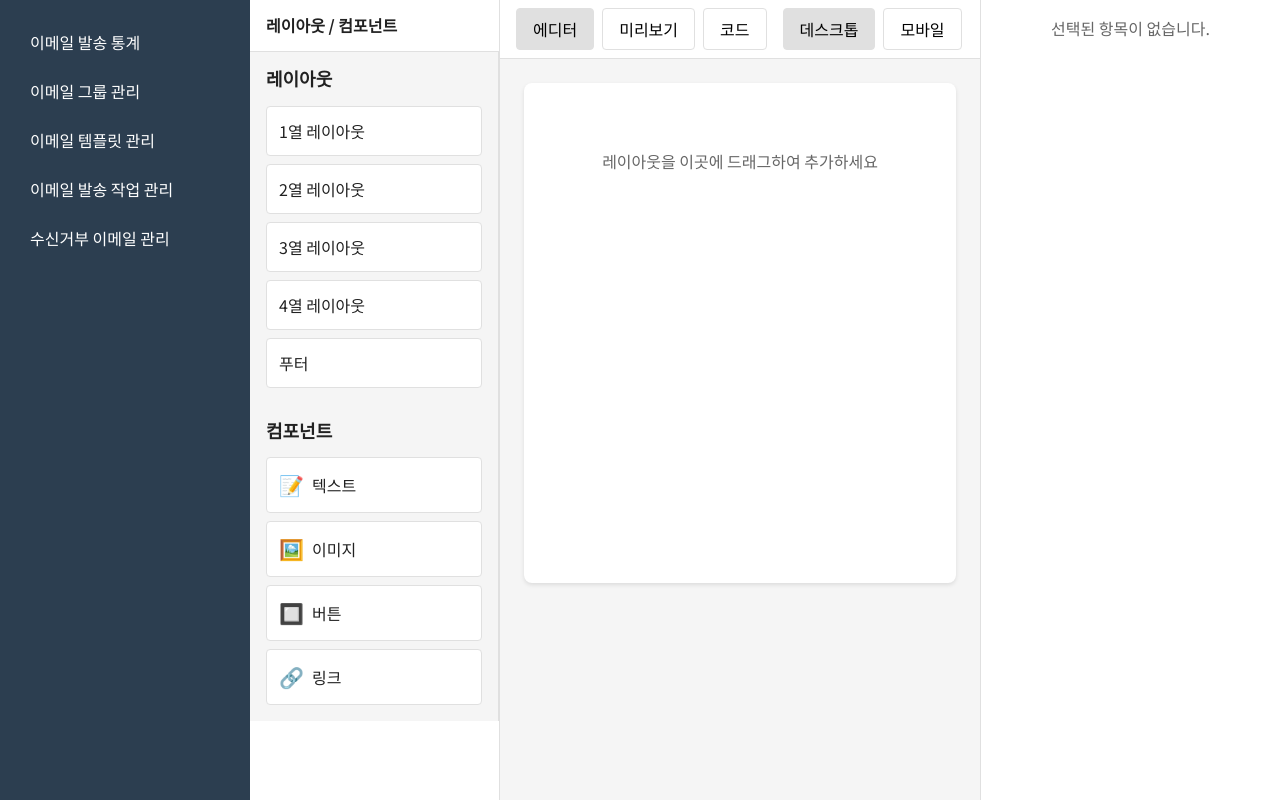
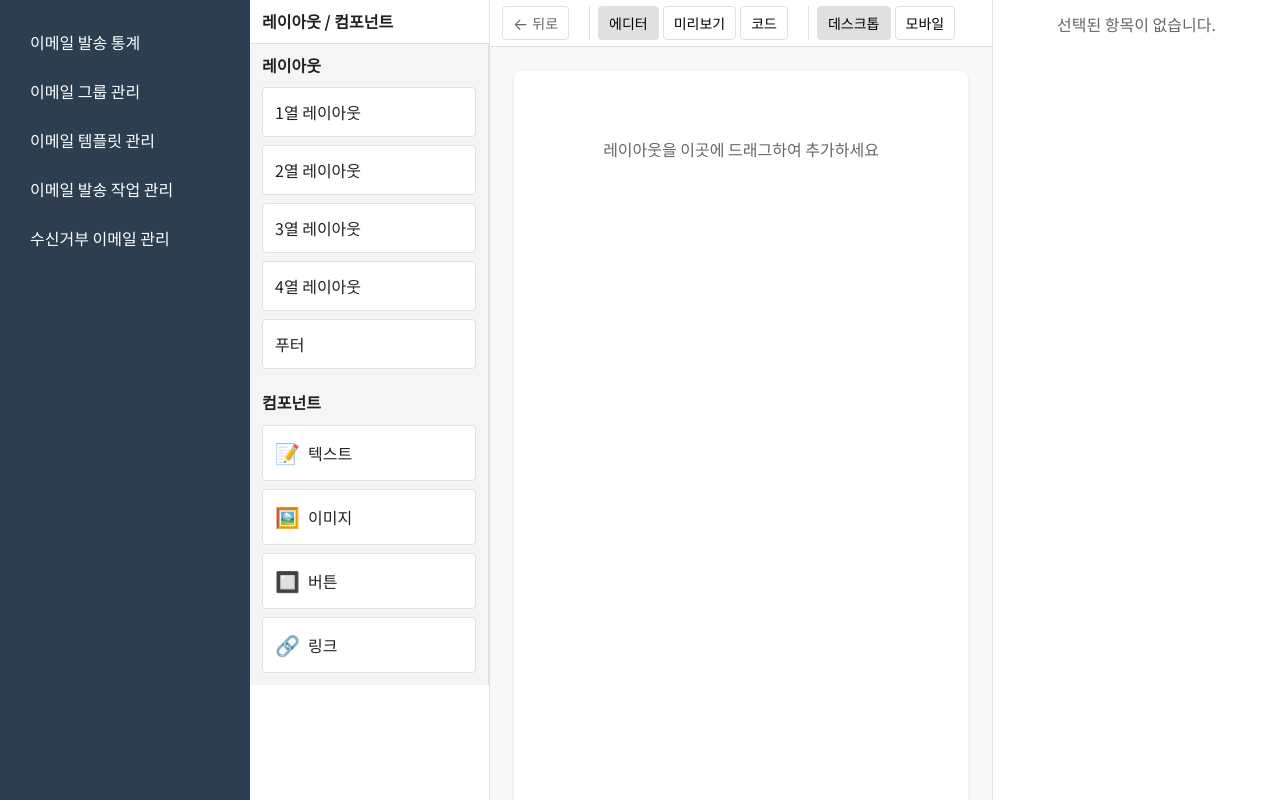
Before and after one commit to leessang10/bulk_email_project, a React (Vite) app in the folder frontend/: page /templates in a window 1280 px wide. Built offline with nearby package versions, Linux system fonts and the light colour scheme.

Commit message:
feat: TemplateEditor 컴포넌트 구조 개선 및 스타일 수정

```diff
--- /dev/null
+++ b/frontend/src/pages/templates/components/TemplateEditor/components/CenterPanel/EditorPanel.tsx
@@ -0,0 +1,111 @@
+import { useDrop } from "react-dnd";
+import styled from "styled-components";
+import { EDITOR_CONSTANTS } from "../../constants/styles";
+import type { ComponentType, LayoutItem, LayoutType } from "../../types/editor";
+import DraggableLayoutBox from "./DraggableLayoutBox";
+
+interface EditorPanelProps {
+  layouts: LayoutItem[];
+  deviceMode: "desktop" | "mobile";
+  selectedItemId: string | null;
+  onLayoutAdd: (layoutType: LayoutType) => void;
+  onLayoutsReorder: (dragIndex: number, hoverIndex: number) => void;
+  onAddComponent: (layoutId: string, componentType: ComponentType) => void;
+  onSelectComponent: (componentId: string) => void;
+  onUpdateProperties: (
+    componentId: string,
+    properties: Record<string, any>
+  ) => void;
+  onUpdateContent: (componentId: string, content: string) => void;
+  onSelectLayout: (layoutId: string) => void;
+}
+
+const EditorPanel = ({
+  layouts,
+  deviceMode,
+  selectedItemId,
+  onLayoutAdd,
+  onLayoutsReorder,
+  onAddComponent,
+  onSelectComponent,
+  onUpdateProperties,
+  onUpdateContent,
+  onSelectLayout,
+}: EditorPanelProps) => {
+  const [{ isOver }, drop] = useDrop(() => ({
+    accept: ["layout", "layoutBox"],
+    drop: (item: { type: string; layoutType?: LayoutType }, monitor) => {
+      if (!monitor.didDrop()) {
+        if (item.type === "layout" && item.layoutType) {
+          onLayoutAdd(item.layoutType);
+        }
+      }
+    },
+    collect: (monitor) => ({
+      isOver: monitor.isOver({ shallow: true }),
+    }),
+  }));
+
+  return (
+    <Container>
+      <EditorWrapper $deviceMode={deviceMode}>
+        <Canvas ref={drop} $isOver={isOver}>
+          {layouts.map((layout, index) => (
+            <DraggableLayoutBox
+              key={layout.id}
+              layout={layout}
+              index={index}
+              isSelected={selectedItemId === layout.id}
+              onClick={() => onSelectLayout(layout.id)}
+              onReorder={onLayoutsReorder}
+              onAddComponent={onAddComponent}
+              onSelectComponent={onSelectComponent}
+              selectedComponentId={selectedItemId}
+              onUpdateProperties={onUpdateProperties}
+              onUpdateContent={onUpdateContent}
+            />
+          ))}
+          {layouts.length === 0 && (
+            <EmptyMessage>레이아웃을 이곳에 드래그하여 추가하세요</EmptyMessage>
+          )}
+        </Canvas>
+      </EditorWrapper>
+    </Container>
+  );
+};
+
+const Container = styled.div`
+  width: 100%;
+  height: 100%;
+  display: flex;
+  justify-content: center;
+  background: ${EDITOR_CONSTANTS.backgroundColor};
+  padding: ${EDITOR_CONSTANTS.contentPadding};
+  overflow: auto;
+`;
+
+const EditorWrapper = styled.div<{ $deviceMode: "desktop" | "mobile" }>`
+  width: 100%;
+  max-width: ${(props) =>
+    props.$deviceMode === "desktop"
+      ? EDITOR_CONSTANTS.maxWidth
+      : EDITOR_CONSTANTS.mobileWidth};
+`;
+
+const Canvas = styled.div<{ $isOver: boolean }>`
+  min-height: 50rem;
+  background: white;
+  border-radius: ${EDITOR_CONSTANTS.borderRadius};
+  box-shadow: 0 0.125rem 0.25rem rgba(0, 0, 0, 0.1);
+  padding: ${EDITOR_CONSTANTS.contentPadding};
+  border: 0.125rem dashed
+    ${(props) => (props.$isOver ? "#2196f3" : "transparent")};
+`;
+
+const EmptyMessage = styled.div`
+  text-align: center;
+  padding: 2.5rem;
+  color: #666;
+`;
+
+export default EditorPanel;
--- a/frontend/src/pages/templates/components/TemplateEditor/components/CenterPanel/index.tsx
+++ b/frontend/src/pages/templates/components/TemplateEditor/components/CenterPanel/index.tsx
@@ -1,5 +1,5 @@
 import { useAtom } from "jotai";
-import { useDrop } from "react-dnd";
+import { useNavigate } from "react-router-dom";
 import styled from "styled-components";
 import {
   deviceModeAtom,
@@ -13,10 +13,11 @@ import {
 } from "../../constants/defaultProperties";
 import type { ComponentType, LayoutType } from "../../types/editor";
 import CodePanel from "./CodePanel";
-import DraggableLayoutBox from "./DraggableLayoutBox";
+import EditorPanel from "./EditorPanel";
 import PreviewPanel from "./PreviewPanel";
 
 const CenterPanel = () => {
+  const navigate = useNavigate();
   const [layouts, setLayouts] = useAtom(layoutsAtom);
   const [viewMode, setViewMode] = useAtom(viewModeAtom);
   const [deviceMode, setDeviceMode] = useAtom(deviceModeAtom);
@@ -101,20 +102,6 @@ const CenterPanel = () => {
     );
   };
 
-  const [{ isOver }, drop] = useDrop(() => ({
-    accept: ["layout", "layoutBox"],
-    drop: (item: { type: string; layoutType?: LayoutType }, monitor) => {
-      if (!monitor.didDrop()) {
-        if (item.type === "layout" && item.layoutType) {
-          handleLayoutAdd(item.layoutType);
-        }
-      }
-    },
-    collect: (monitor) => ({
-      isOver: monitor.isOver({ shallow: true }),
-    }),
-  }));
-
   const renderContent = () => {
     switch (viewMode) {
       case "preview":
@@ -123,30 +110,18 @@ const CenterPanel = () => {
         return <CodePanel layouts={layouts} />;
       default:
         return (
-          <EditorWrapper $deviceMode={deviceMode}>
-            <Canvas ref={drop} $isOver={isOver}>
-              {layouts.map((layout, index) => (
-                <DraggableLayoutBox
-                  key={layout.id}
-                  layout={layout}
-                  index={index}
-                  isSelected={selectedItemId === layout.id}
-                  onClick={() => setSelectedItemId(layout.id)}
-                  onReorder={handleLayoutsReorder}
-                  onAddComponent={handleAddComponent}
-                  onSelectComponent={setSelectedItemId}
-                  selectedComponentId={selectedItemId}
-                  onUpdateProperties={handleUpdateProperties}
-                  onUpdateContent={handleUpdateContent}
-                />
-              ))}
-              {layouts.length === 0 && (
-                <EmptyMessage>
-                  레이아웃을 이곳에 드래그하여 추가하세요
-                </EmptyMessage>
-              )}
-            </Canvas>
-          </EditorWrapper>
+          <EditorPanel
+            layouts={layouts}
+            deviceMode={deviceMode}
+            selectedItemId={selectedItemId}
+            onLayoutAdd={handleLayoutAdd}
+            onLayoutsReorder={handleLayoutsReorder}
+            onAddComponent={handleAddComponent}
+            onSelectComponent={setSelectedItemId}
+            onUpdateProperties={handleUpdateProperties}
+            onUpdateContent={handleUpdateContent}
+            onSelectLayout={setSelectedItemId}
+          />
         );
     }
   };
@@ -154,6 +129,12 @@ const CenterPanel = () => {
   return (
     <Container>
       <Toolbar>
+        <ToolGroup>
+          <BackButton onClick={() => navigate(-1)}>
+            <span>←</span>
+            <span>뒤로</span>
+          </BackButton>
+        </ToolGroup>
         <ToolGroup>
           <ToolButton
             $active={viewMode === "editor"}
@@ -204,53 +185,58 @@ const Container = styled.div`
 
 const Toolbar = styled.div`
   display: flex;
-  gap: 16px;
-  padding: 8px 16px;
+  gap: 0.75rem;
+  padding: 0.375rem 0.75rem;
   background: white;
-  border-bottom: 1px solid #e0e0e0;
+  border-bottom: 0.0625rem solid #e0e0e0;
+  align-items: center;
 `;
 
 const ToolGroup = styled.div`
   display: flex;
-  gap: 8px;
+  gap: 0.25rem;
+
+  &:not(:first-child) {
+    margin-left: 0.5rem;
+    padding-left: 0.5rem;
+    border-left: 0.0625rem solid #e0e0e0;
+  }
 `;
 
-const ToolButton = styled.button<{ $active: boolean }>`
-  padding: 8px 16px;
-  border: 1px solid #e0e0e0;
-  border-radius: 4px;
-  background: ${(props) => (props.$active ? "#e0e0e0" : "white")};
+const BaseButton = styled.button`
+  padding: 0.375rem 0.625rem;
+  border: 0.0625rem solid #e0e0e0;
+  border-radius: 0.25rem;
+  font-size: 0.875rem;
   cursor: pointer;
+  display: flex;
+  align-items: center;
+  gap: 0.25rem;
+  transition: all 0.2s;
 
   &:hover {
     background: #f0f0f0;
   }
 `;
 
+const BackButton = styled(BaseButton)`
+  background: white;
+  color: #666;
+
+  span:first-child {
+    font-size: 1rem;
+    line-height: 1;
+  }
+`;
+
+const ToolButton = styled(BaseButton)<{ $active: boolean }>`
+  background: ${(props) => (props.$active ? "#e0e0e0" : "white")};
+  font-weight: ${(props) => (props.$active ? "500" : "normal")};
+`;
+
 const EditorContent = styled.div`
   flex: 1;
   overflow: auto;
-  padding: 24px;
-`;
-
-const EditorWrapper = styled.div<{ $deviceMode: "desktop" | "mobile" }>`
-  max-width: ${(props) => (props.$deviceMode === "desktop" ? "100%" : "375px")};
-  margin: 0 auto;
-`;
-
-const Canvas = styled.div<{ $isOver: boolean }>`
-  min-height: 500px;
-  background: white;
-  border-radius: 8px;
-  box-shadow: 0 2px 4px rgba(0, 0, 0, 0.1);
-  padding: 24px;
-  border: 2px dashed ${(props) => (props.$isOver ? "#2196f3" : "transparent")};
-`;
-
-const EmptyMessage = styled.div`
-  text-align: center;
-  padding: 40px;
-  color: #666;
 `;
 
 export default CenterPanel;
--- a/frontend/src/pages/templates/components/TemplateEditor/components/LeftPanel/ComponentPanel.tsx
+++ b/frontend/src/pages/templates/components/TemplateEditor/components/LeftPanel/ComponentPanel.tsx
@@ -69,29 +69,29 @@ const DraggableComponentItem = ({
 
 const Container = styled.div`
   background: #f5f5f5;
-  padding: 16px;
-  border-right: 1px solid #e0e0e0;
+  padding: 0.75rem;
+  border-right: 0.0625rem solid #e0e0e0;
 `;
 
 const Title = styled.h2`
-  font-size: 18px;
-  margin-bottom: 16px;
+  font-size: 1rem;
+  margin-bottom: 0.75rem;
 `;
 
 const ComponentList = styled.div`
   display: flex;
   flex-direction: column;
-  gap: 8px;
+  gap: 0.5rem;
 `;
 
 const ComponentItem = styled.div<{ $isDragging: boolean }>`
   display: flex;
   align-items: center;
-  gap: 8px;
-  padding: 12px;
+  gap: 0.5rem;
+  padding: 0.75rem;
   background: white;
-  border: 1px solid #e0e0e0;
-  border-radius: 4px;
+  border: 0.0625rem solid #e0e0e0;
+  border-radius: 0.25rem;
   cursor: move;
   opacity: ${({ $isDragging }) => ($isDragging ? 0.5 : 1)};
 
@@ -101,7 +101,7 @@ const ComponentItem = styled.div<{ $isDragging: boolean }>`
 `;
 
 const ComponentIcon = styled.span`
-  font-size: 20px;
+  font-size: 1.25rem;
 `;
 
 export default ComponentPanel;
--- a/frontend/src/pages/templates/components/TemplateEditor/components/LeftPanel/LayoutPanel.tsx
+++ b/frontend/src/pages/templates/components/TemplateEditor/components/LeftPanel/LayoutPanel.tsx
@@ -60,29 +60,29 @@ const DraggableLayoutItem = ({
 
 const Container = styled.div`
   background: #f5f5f5;
-  padding: 16px;
-  border-right: 1px solid #e0e0e0;
+  padding: 0.75rem;
+  border-right: 0.0625rem solid #e0e0e0;
 `;
 
 const Title = styled.h2`
-  font-size: 18px;
-  margin-bottom: 16px;
+  font-size: 1rem;
+  margin-bottom: 0.75rem;
 `;
 
 const LayoutList = styled.div`
   display: flex;
   flex-direction: column;
-  gap: 8px;
+  gap: 0.5rem;
 `;
 
 const LayoutItem = styled.div<{ $isDragging: boolean }>`
   display: flex;
   align-items: center;
-  gap: 8px;
-  padding: 12px;
+  gap: 0.5rem;
+  padding: 0.75rem;
   background: white;
-  border: 1px solid #e0e0e0;
-  border-radius: 4px;
+  border: 0.0625rem solid #e0e0e0;
+  border-radius: 0.25rem;
   cursor: move;
   opacity: ${({ $isDragging }) => ($isDragging ? 0.5 : 1)};
 
--- a/frontend/src/pages/templates/components/TemplateEditor/components/LeftPanel/index.tsx
+++ b/frontend/src/pages/templates/components/TemplateEditor/components/LeftPanel/index.tsx
@@ -15,18 +15,18 @@ const LeftPanel = () => {
 };
 
 const Container = styled.div`
-  width: 250px;
-  border-right: 1px solid #e0e0e0;
+  width: 15rem;
+  border-right: 0.0625rem solid #e0e0e0;
   background: white;
   display: flex;
   flex-direction: column;
 `;
 
 const PanelTitle = styled.h2`
-  padding: 16px;
+  padding: 0.75rem;
   margin: 0;
-  font-size: 16px;
-  border-bottom: 1px solid #e0e0e0;
+  font-size: 1rem;
+  border-bottom: 0.0625rem solid #e0e0e0;
 `;
 
 const TabContainer = styled.div`
--- a/frontend/src/pages/templates/components/TemplateEditor/components/RightPanel/PropertyPanel.tsx
+++ b/frontend/src/pages/templates/components/TemplateEditor/components/RightPanel/PropertyPanel.tsx
@@ -57,21 +57,21 @@ const Header = styled.div`
   display: flex;
   align-items: center;
   justify-content: space-between;
-  padding: 16px;
-  border-bottom: 1px solid #e0e0e0;
+  padding: 0.75rem;
+  border-bottom: 0.0625rem solid #e0e0e0;
 `;
 
 const Title = styled.h2`
-  font-size: 16px;
+  font-size: 1rem;
   margin: 0;
 `;
 
 const DeleteButton = styled.button`
-  padding: 6px 12px;
+  padding: 0.375rem 0.75rem;
   background: #f44336;
   color: white;
   border: none;
-  border-radius: 4px;
+  border-radius: 0.25rem;
   cursor: pointer;
 
   &:hover {
@@ -81,12 +81,12 @@ const DeleteButton = styled.button`
 
 const Content = styled.div`
   flex: 1;
-  padding: 16px;
+  padding: 0.75rem;
   overflow-y: auto;
 `;
 
 const EmptyMessage = styled.div`
-  padding: 16px;
+  padding: 0.75rem;
   text-align: center;
   color: #666;
 `;
--- a/frontend/src/pages/templates/components/TemplateEditor/components/RightPanel/index.tsx
+++ b/frontend/src/pages/templates/components/TemplateEditor/components/RightPanel/index.tsx
@@ -73,8 +73,8 @@ const RightPanel = () => {
 };
 
 const Container = styled.div`
-  width: 300px;
-  border-left: 1px solid #e0e0e0;
+  width: 18rem;
+  border-left: 0.0625rem solid #e0e0e0;
   background: white;
 `;
 
--- a/frontend/src/pages/templates/components/TemplateEditor/index.tsx
+++ b/frontend/src/pages/templates/components/TemplateEditor/index.tsx
@@ -1,4 +1,6 @@
-import { Provider } from "jotai";
+import { Provider as JotaiProvider } from "jotai";
+import { DndProvider } from "react-dnd";
+import { HTML5Backend } from "react-dnd-html5-backend";
 import styled from "styled-components";
 import CenterPanel from "./components/CenterPanel";
 import LeftPanel from "./components/LeftPanel";
@@ -6,13 +8,15 @@ import RightPanel from "./components/RightPanel";
 
 const TemplateEditor = () => {
   return (
-    <Provider>
-      <Container>
-        <LeftPanel />
-        <CenterPanel />
-        <RightPanel />
-      </Container>
-    </Provider>
+    <JotaiProvider>
+      <DndProvider backend={HTML5Backend}>
+        <Container>
+          <LeftPanel />
+          <CenterPanel />
+          <RightPanel />
+        </Container>
+      </DndProvider>
+    </JotaiProvider>
   );
 };
 
--- a/frontend/src/pages/templates/index.tsx
+++ b/frontend/src/pages/templates/index.tsx
@@ -1,13 +1,7 @@
-import { DndProvider } from "react-dnd";
-import { HTML5Backend } from "react-dnd-html5-backend";
 import TemplateEditor from "./components/TemplateEditor";
 
 const TemplatesPage = () => {
-  return (
-    <DndProvider backend={HTML5Backend}>
-      <TemplateEditor />
-    </DndProvider>
-  );
+  return <TemplateEditor />;
 };
 
 export default TemplatesPage;
```
Also changed, not shown: frontend/src/pages/templates/components/TemplateEditor/components/CenterPanel/CodePanel.tsx (+7 -7 lines), frontend/src/pages/templates/components/TemplateEditor/constants/styles.ts (+5 -5 lines).
